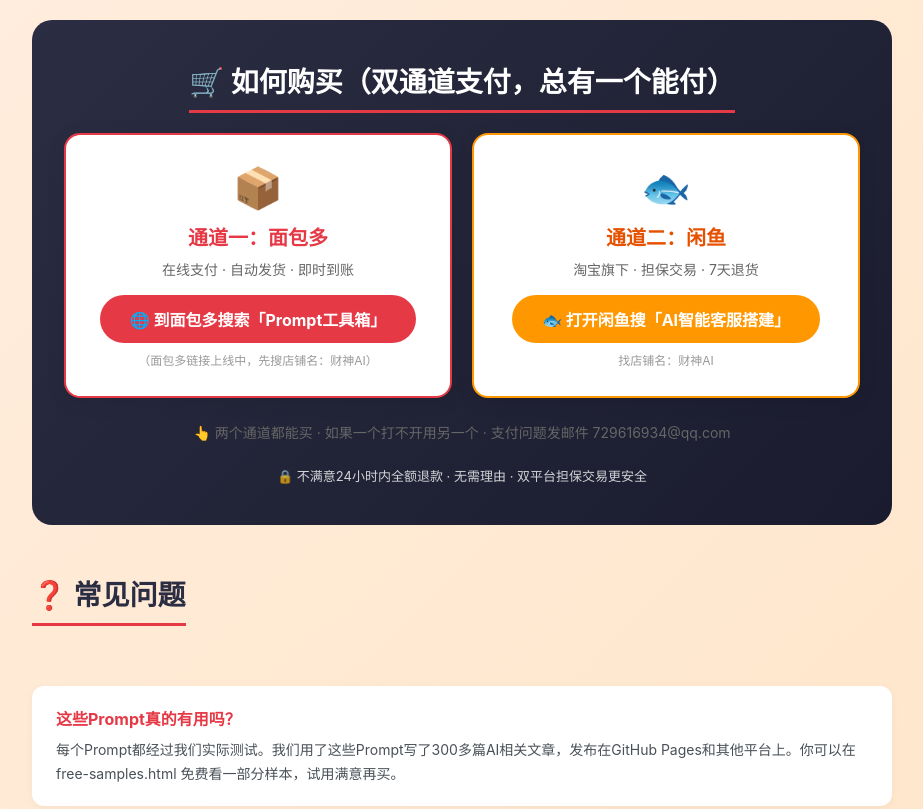
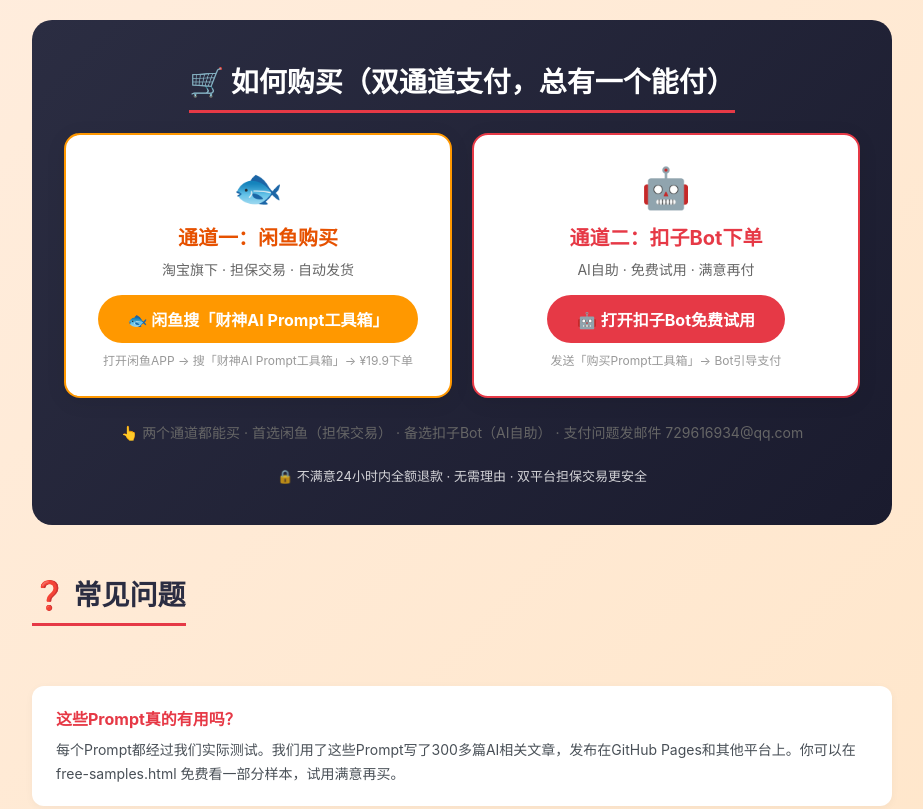
Before and after one commit to caishen-ai/caishen-ai.github.io, a plain HTML site: page prompts.html in a window 1280 px wide. Shown: the part 2380-3189 px from the top of the page, without its empty margins (178-1101 px from the left). Drawn offline with Linux system fonts and the light colour scheme.

Commit message:
fix(cta): 替换面包多死链接→闲鱼搜索+扣子Bot双支付入口，修复变现链路

```diff
--- a/prompts.html
+++ b/prompts.html
@@ -146,22 +146,22 @@
   <div class="section order-section">
     <h2>🛒 如何购买（双通道支付，总有一个能付）</h2>
     <div style="display:grid; grid-template-columns:1fr 1fr; gap:20px; margin-bottom:24px;">
-      <div style="background:#fff; border-radius:16px; padding:28px; text-align:center; box-shadow:0 4px 20px rgba(0,0,0,0.08); border:2px solid #e63946;">
-        <div style="font-size:40px; margin-bottom:10px;">📦</div>
-        <div style="font-size:20px; font-weight:700; margin-bottom:8px; color:#e63946;">通道一：面包多</div>
-        <div style="font-size:14px; color:#666; margin-bottom:16px;">在线支付 · 自动发货 · 即时到账</div>
-        <a href="https://mbd.pub" style="display:inline-block; padding:12px 30px; background:#e63946; color:#fff; border-radius:30px; text-decoration:none; font-weight:700; font-size:16px;">🌐 到面包多搜索「Prompt工具箱」</a>
-        <div style="font-size:12px; color:#999; margin-top:8px;">（面包多链接上线中，先搜店铺名：财神AI）</div>
-      </div>
       <div style="background:#fff; border-radius:16px; padding:28px; text-align:center; box-shadow:0 4px 20px rgba(0,0,0,0.08); border:2px solid #ff9800;">
         <div style="font-size:40px; margin-bottom:10px;">🐟</div>
-        <div style="font-size:20px; font-weight:700; margin-bottom:8px; color:#e65100;">通道二：闲鱼</div>
-        <div style="font-size:14px; color:#666; margin-bottom:16px;">淘宝旗下 · 担保交易 · 7天退货</div>
-        <a href="https://m.tb.cn" style="display:inline-block; padding:12px 30px; background:#ff9800; color:#fff; border-radius:30px; text-decoration:none; font-weight:700; font-size:16px;">🐟 打开闲鱼搜「AI智能客服搭建」</a>
-        <div style="font-size:12px; color:#999; margin-top:8px;">找店铺名：财神AI</div>
+        <div style="font-size:20px; font-weight:700; margin-bottom:8px; color:#e65100;">通道一：闲鱼购买</div>
+        <div style="font-size:14px; color:#666; margin-bottom:16px;">淘宝旗下 · 担保交易 · 自动发货</div>
+        <a href="https://s.2.taobao.com/list/list.htm?q=%E8%B4%A2%E7%A5%9EAI+Prompt%E5%B7%A5%E5%85%B7%E7%AE%B1" style="display:inline-block; padding:12px 30px; background:#ff9800; color:#fff; border-radius:30px; text-decoration:none; font-weight:700; font-size:16px;">🐟 闲鱼搜「财神AI Prompt工具箱」</a>
+        <div style="font-size:12px; color:#999; margin-top:8px;">打开闲鱼APP → 搜「财神AI Prompt工具箱」→ ¥19.9下单</div>
+      </div>
+      <div style="background:#fff; border-radius:16px; padding:28px; text-align:center; box-shadow:0 4px 20px rgba(0,0,0,0.08); border:2px solid #e63946;">
+        <div style="font-size:40px; margin-bottom:10px;">🤖</div>
+        <div style="font-size:20px; font-weight:700; margin-bottom:8px; color:#e63946;">通道二：扣子Bot下单</div>
+        <div style="font-size:14px; color:#666; margin-bottom:16px;">AI自助 · 免费试用 · 满意再付</div>
+        <a href="https://www.coze.cn/s/invite/bot/7643023913135685675" style="display:inline-block; padding:12px 30px; background:#e63946; color:#fff; border-radius:30px; text-decoration:none; font-weight:700; font-size:16px;">🤖 打开扣子Bot免费试用</a>
+        <div style="font-size:12px; color:#999; margin-top:8px;">发送「购买Prompt工具箱」→ Bot引导支付</div>
       </div>
     </div>
-    <p style="text-align:center; margin:16px 0; font-size:14px; color:#666;">👆 两个通道都能买 · 如果一个打不开用另一个 · 支付问题发邮件 729616934@qq.com</p>
+    <p style="text-align:center; margin:16px 0; font-size:14px; color:#666;">👆 两个通道都能买 · 首选闲鱼（担保交易） · 备选扣子Bot（AI自助） · 支付问题发邮件 729616934@qq.com</p>
     <p class="guarantee">🔒 不满意24小时内全额退款 · 无需理由 · 双平台担保交易更安全</p>
   </div>
 
@@ -195,7 +195,7 @@
 </div>
 
 <div class="footer">
-  <p>© 2026 财神AI · <a href="index.html">AI赚钱博客</a> · 联系微信 729616934@qq.com 🐟闲鱼搜"AI智能客服搭建" 🤖扣子Bot</p>
+  <p>© 2026 财神AI · <a href="index.html">AI赚钱博客</a> · 📧 729616934@qq.com · 🐟 闲鱼搜「财神AI Prompt工具箱」· 🤖 扣子Bot: <a href="https://www.coze.cn/s/invite/bot/7643023913135685675">免费试用</a></p>
 </div>
 
 </body>
```
